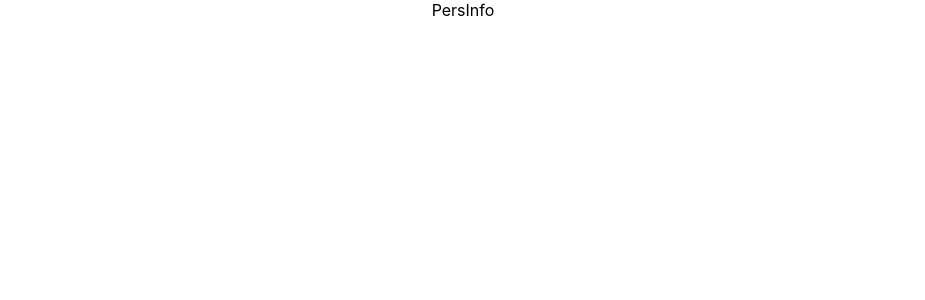
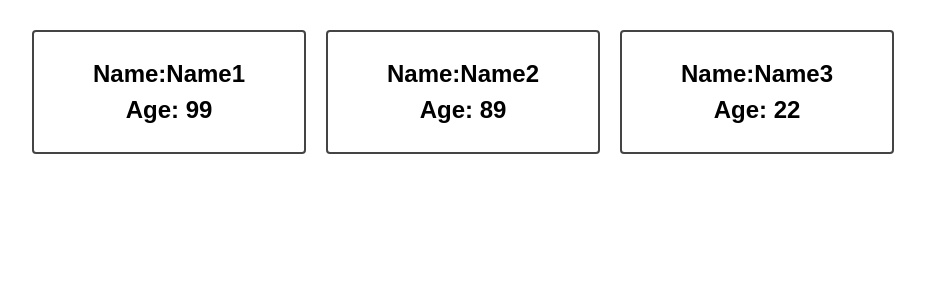
Before and after one commit to mangesh687/ReactDec, a React (Create React App) app: page / in a window 1280 px wide. Shown: the top 300 px of the page, without its empty margins (177-1102 px from the left). Built offline with nearby package versions, Linux system fonts and the light colour scheme.

Commit message:
correct compontes

```diff
--- a/src/App.css
+++ b/src/App.css
@@ -36,3 +36,24 @@
     transform: rotate(360deg);
   }
 }
+
+.Pers {
+  display: flex;
+  gap: 20px;
+  justify-content: center;
+  margin-top: 30px;
+}
+
+.person-card {
+  border: 2px solid #444;
+  padding: 20px;
+  width: 230px;
+  text-align: center;
+  border-radius: 4px;
+  font-family: Arial, sans-serif;
+}
+
+
+.person-card h2 {
+  margin: 8px 0;
+}
--- a/src/App.js
+++ b/src/App.js
@@ -1,11 +1,13 @@
-import logo from './logo.svg';
+
 import './App.css';
 import PersInfo from './Components/PersInfo';
 
 function App() {
   return (
-    <div className="App">
-      <PersInfo/>
+    <div className="Pers">
+      <PersInfo name="Name1" age="99"/>
+       <PersInfo name="Name2" age="89"/>
+        <PersInfo name="Name3" age="22"/>
     </div>
   );
 }
--- a/src/Components/PersInfo.js
+++ b/src/Components/PersInfo.js
@@ -1,8 +1,11 @@
 import React from 'react'
 
-function PersInfo() {
+function PersInfo(props) {
   return (
-    <div>PersInfo</div>
+    <div className='person-card'>
+      <h2>Name:{props.name}</h2>
+      <h2>Age: {props.age}</h2>
+    </div>
   )
 }
 
--- a/src/index.js
+++ b/src/index.js
@@ -3,7 +3,8 @@ import ReactDOM from 'react-dom/client';
 import './index.css';
 import App from './App';
 import reportWebVitals from './reportWebVitals';
-
+//react 18 version se pehle ReactDOM.render method use hota tha
+//react 18 me ReactDOM.createRoot method use hota hai
 const root = ReactDOM.createRoot(document.getElementById('root'));
 root.render(
   <React.StrictMode>
```
